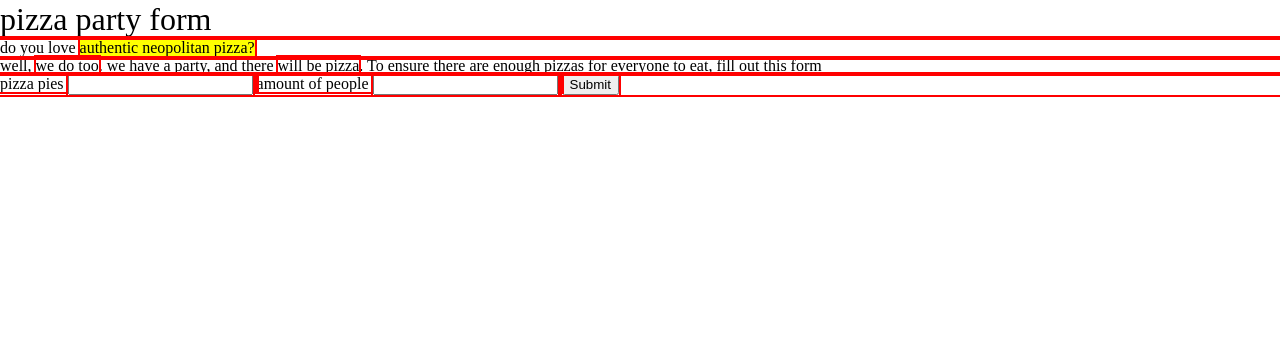
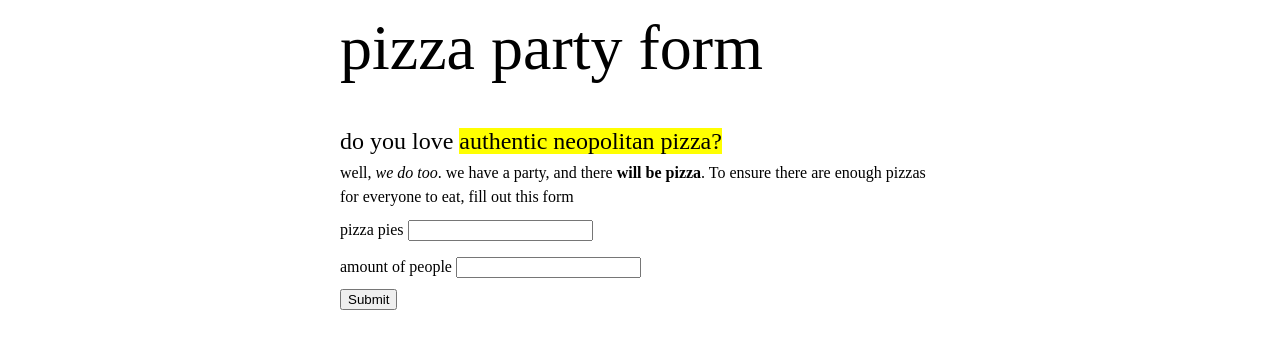
Before and after one commit to mprizzuto/pizza-form, a PHP site: page / in a window 1280 px wide. Shown: the top 349 px of the page. Run offline with PHP 8.4, Linux system fonts and the light colour scheme.

Commit message:
create base styles

```diff
--- a/styles/style.css
+++ b/styles/style.css
@@ -3,5 +3,5 @@
 @import "typography.css";
 
 * {
-	outline:  2px solid red;
+	/*outline:  2px solid red;*/
 }
--- a/styles/typography.css
+++ b/styles/typography.css
@@ -1,11 +1,54 @@
 h1 {
-	font-size: 2em;
+	font-size: 4em;
+	margin-top: 10px;
 }
 
 h2 {
+	font-size: 1.5em;
+}
 
+h1 + h2 {
+	margin-top: 40px;
 }
 
 h1, h2 {
 	line-height: 1.2;
 }
+
+em {
+	font-style:  italic;
+}
+
+strong {
+	font-weight:  bolder;
+}
+
+p {
+	margin-top: 5px;
+}
+
+/*sections*/
+inner-column {
+	display:  block;
+	max-width: 600px;
+	margin-right: auto;
+	margin-left:  auto;
+	line-height: 1.5;
+}
+
+/*form*/
+form label {
+	display:  block;
+}
+
+form {
+	line-height: 2;
+}
+
+form * {
+	margin-top: 5px;
+}
+
+label :focus {
+	outline:  2px double gold;
+}
```
